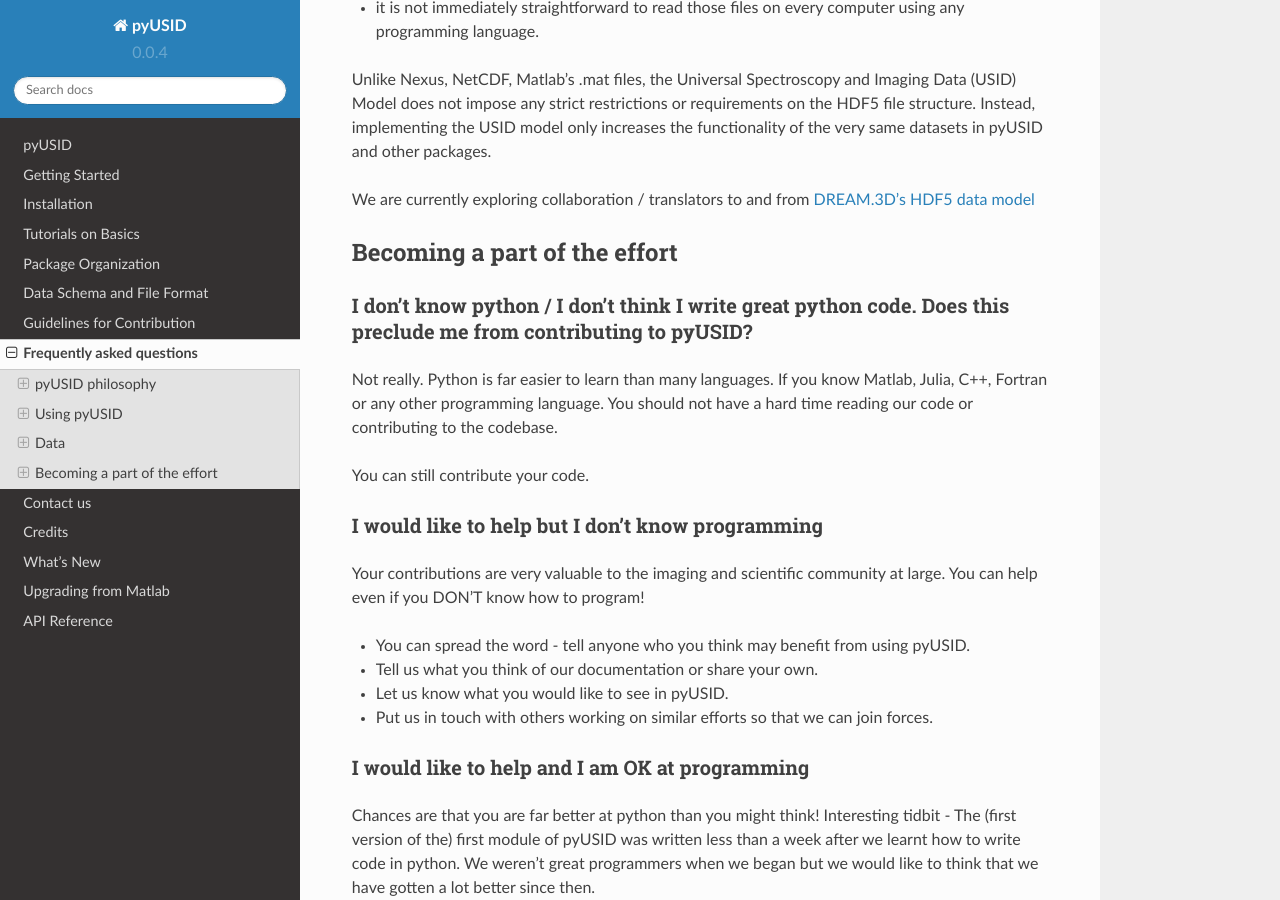
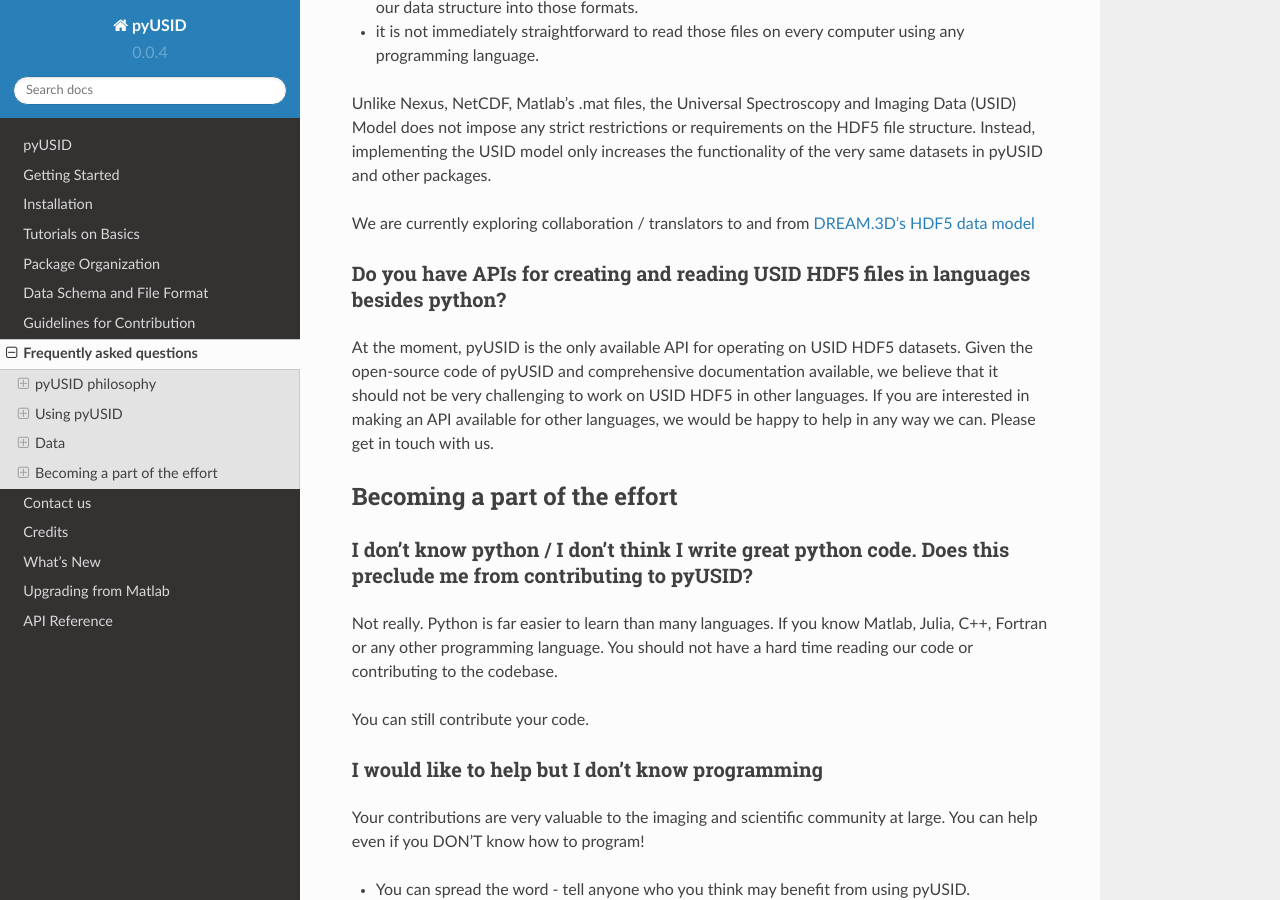
Before and after one commit to pycroscopy/pyUSID, a Sphinx documentation site: the page built from docs/faq.rst, in a window 1280 px wide and 900 px high, scrolled down 3637 px. Built offline with Sphinx 7.4.7 and the Read the Docs theme 2.0.0, drawn with Linux system fonts in a browser that asks for light colours; pages that are not in the unit, such as notebooks, are missing from menus; some of the changed text lies outside the part shown.

Commit message:
Added a question about APIs in other languages

```diff
--- a/docs/faq.rst
+++ b/docs/faq.rst
@@ -96,6 +96,12 @@ Instead, implementing the USID model only increases the functionality of the ver
 
 We are currently exploring collaboration / translators to and from `DREAM.3D's HDF5 data model <http://dream3d.bluequartz.net/binaries/Help/DREAM3D/nativedream3d.html>`_
 
+Do you have APIs for creating and reading USID HDF5 files in languages besides python?
+~~~~~~~~~~~~~~~~~~~~~~~~~~~~~~~~~~~~~~~~~~~~~~~~~~~~~~~~~~~~~~~~~~~~~~~~~~~~~~~~~~~~~~
+At the moment, pyUSID is the only available API for operating on USID HDF5 datasets.
+Given the open-source code of pyUSID and comprehensive documentation available, we believe that it should not be very challenging to work on USID HDF5 in other languages.
+If you are interested in making an API available for other languages, we would be happy to help in any way we can. Please get in touch with us.
+
 Becoming a part of the effort
 -----------------------------
 I don't know python / I don't think I write great python code. Does this preclude me from contributing to pyUSID?
```
